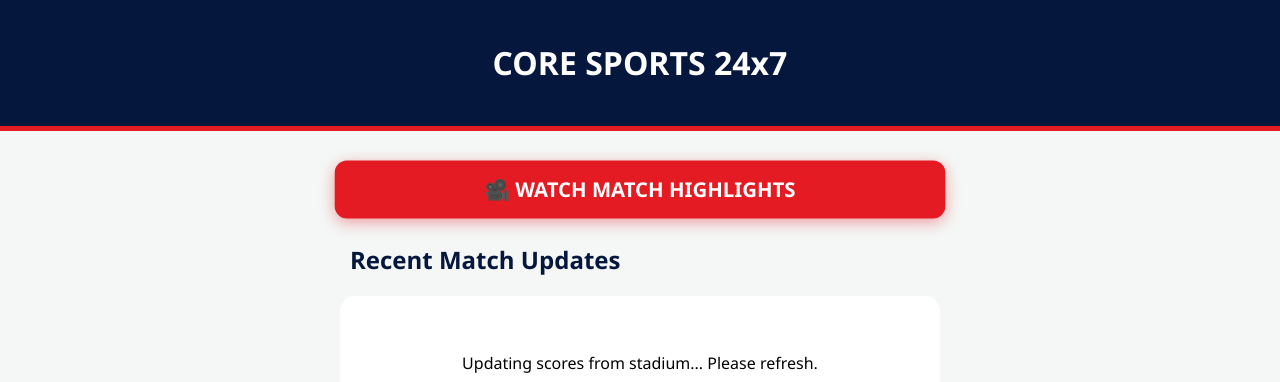
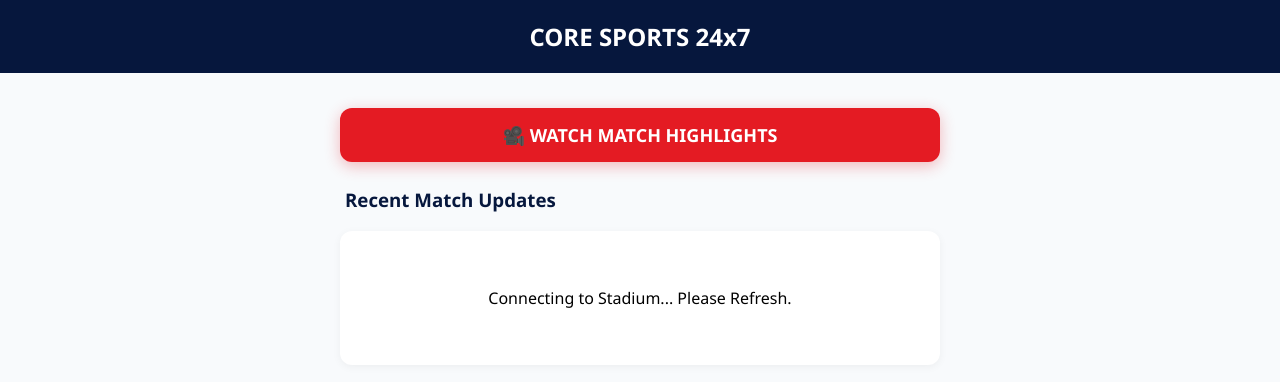
Before and after one commit to harshpratap918-alt/cricket-live-core, a Flask app: page / in a window 1280 px wide. Shown: the top 382 px of the page. Run offline with Flask 3, Linux system fonts and the light colour scheme; data that the repository does not hold is empty.

Commit message:
Refactor index.html for improved layout and styles
Updated the HTML structure and styles for the Core Sports 24x7 page, enhancing layout and design elements.

```diff
--- a/templates/index.html
+++ b/templates/index.html
@@ -3,67 +3,56 @@
 <head>
     <meta charset="UTF-8">
     <meta name="viewport" content="width=device-width, initial-scale=1.0">
-    <title>Core Sports 24x7 | Live Score</title>
+    <title>CORE SPORTS 24x7</title>
     <style>
-        body { font-family: 'Segoe UI', Tahoma, Geneva, Verdana, sans-serif; background: #f4f7f6; margin: 0; padding: 0; }
-        .header { background: #06173d; color: white; padding: 20px; text-align: center; border-bottom: 5px solid #e41b23; }
-        .container { max-width: 600px; margin: 20px auto; padding: 10px; }
+        body { font-family: 'Segoe UI', sans-serif; background: #f8fafc; margin: 0; text-align: center; }
+        .nav { background: #06173d; color: white; padding: 20px; font-weight: bold; font-size: 24px; }
+        .container { max-width: 600px; margin: 20px auto; padding: 15px; }
 
-        /* Highlights Button */
-        .btn-highlights {
-            display: block; background: #e41b23; color: white; text-align: center;
-            padding: 15px; margin-bottom: 25px; border-radius: 12px;
-            text-decoration: none; font-weight: bold; font-size: 20px;
-            box-shadow: 0 4px 15px rgba(228, 27, 35, 0.4);
-            animation: pulse 2s infinite;
-        }
-        @keyframes pulse {
-            0% { transform: scale(1); }
-            50% { transform: scale(1.02); }
-            100% { transform: scale(1); }
+        .highlights-btn {
+            display: block; background: #e41b23; color: white; padding: 15px;
+            text-decoration: none; border-radius: 12px; font-weight: bold;
+            font-size: 18px; margin-bottom: 25px; box-shadow: 0 4px 15px rgba(228, 27, 35, 0.3);
         }
 
-        .match-card { background: white; border-radius: 15px; padding: 20px; margin-bottom: 20px; box-shadow: 0 4px 10px rgba(0,0,0,0.1); border-left: 6px solid #06173d; }
-        .match-type { font-size: 12px; color: #777; font-weight: bold; text-transform: uppercase; margin-bottom: 10px; }
-        .series-name { font-size: 18px; font-weight: bold; color: #333; margin-bottom: 10px; }
-        .status-text { color: #e41b23; font-weight: bold; font-size: 14px; }
-        .footer { text-align: center; padding: 30px; color: #888; font-size: 12px; }
+        .match-card { background: white; border-radius: 12px; padding: 20px; margin-bottom: 15px; box-shadow: 0 2px 8px rgba(0,0,0,0.1); border-left: 6px solid #06173d; text-align: left; }
+        .series-name { font-size: 16px; font-weight: bold; color: #334155; }
+        .match-desc { font-size: 14px; color: #64748b; margin-top: 5px; }
+        .status { color: #e41b23; font-weight: bold; font-size: 13px; margin-top: 10px; }
+
+        .footer { margin-top: 40px; color: #94a3b8; font-size: 12px; padding-bottom: 20px; }
     </style>
 </head>
 <body>
-
-    <div class="header">
-        <h1>CORE SPORTS 24x7</h1>
-    </div>
+    <div class="nav">CORE SPORTS 24x7</div>
 
     <div class="container">
-        <a href="/highlights" class="btn-highlights">🎥 WATCH MATCH HIGHLIGHTS</a>
+        <a href="/highlights" class="highlights-btn">🎥 WATCH MATCH HIGHLIGHTS</a>
 
-        <h2 style="color: #06173d; margin-left: 10px;">Recent Match Updates</h2>
+        <h3 style="text-align: left; color: #06173d; margin-left: 5px;">Recent Match Updates</h3>
 
         {% if matches %}
-            {% for match_group in matches %}
-                {% for match in match_group.seriesMatches %}
-                    {% if match.seriesAdWrapper %}
+            {% for match_type in matches %}
+                {% for series in match_type.seriesMatches %}
+                    {% if series.seriesAdWrapper %}
                     <div class="match-card">
-                        <div class="match-type">{{ match_group.matchType }}</div>
-                        <div class="series-name">{{ match.seriesAdWrapper.seriesName }}</div>
-                        <div class="status-text">Live/Recent Status available in Highlights!</div>
+                        <div style="font-size: 10px; color: #94a3b8; margin-bottom: 5px;">{{ match_type.matchType }}</div>
+                        <div class="series-name">{{ series.seriesAdWrapper.seriesName }}</div>
+                        <div class="status">LIVE / RECENT STATUS IN HIGHLIGHTS</div>
                     </div>
                     {% endif %}
                 {% endfor %}
             {% endfor %}
         {% else %}
-            <div style="text-align: center; padding: 40px; background: white; border-radius: 15px;">
-                <p>Updating scores from stadium... Please refresh.</p>
+            <div style="background: white; padding: 40px; border-radius: 12px; box-shadow: 0 2px 8px rgba(0,0,0,0.05);">
+                <p>Connecting to Stadium... Please Refresh.</p>
             </div>
         {% endif %}
 
         <div class="footer">
-            <img src="https://hitwebcounter.com/counter/counter.php?page=10000001&style=0006&nbdigits=5&type=page&initCount=0" />
+            <img src="https://hitwebcounter.com/counter/counter.php?page=10000001&style=0006&nbdigits=5&type=page&initCount=0" alt="counter" />
             <p>© 2026 Core News Network | Harsh Pratap Singh Chouhan</p>
         </div>
     </div>
-
 </body>
 </html>
```
